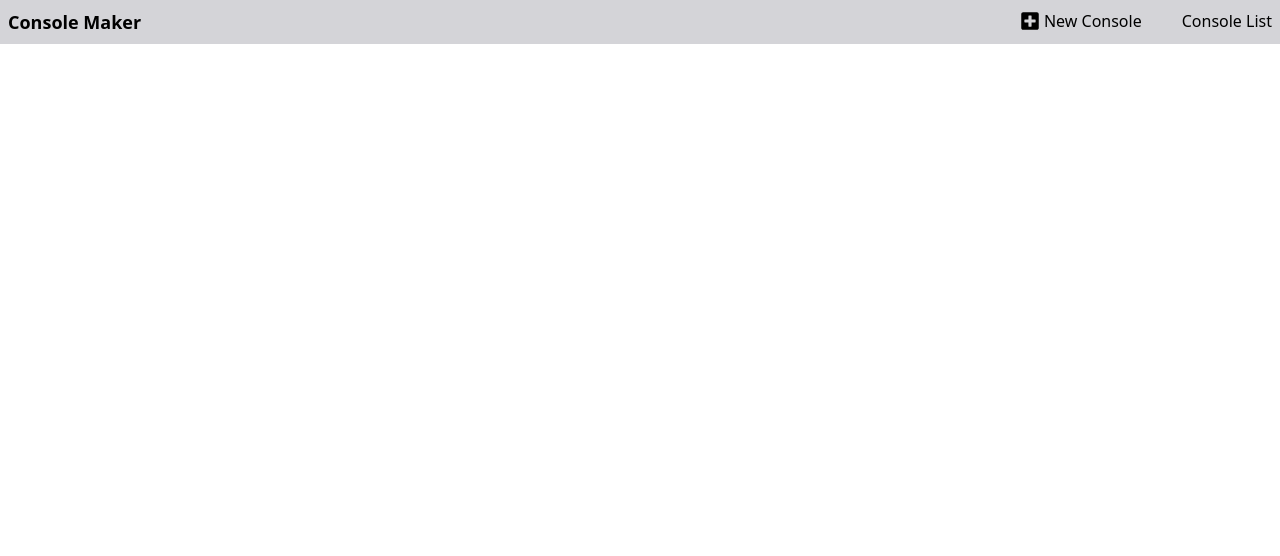
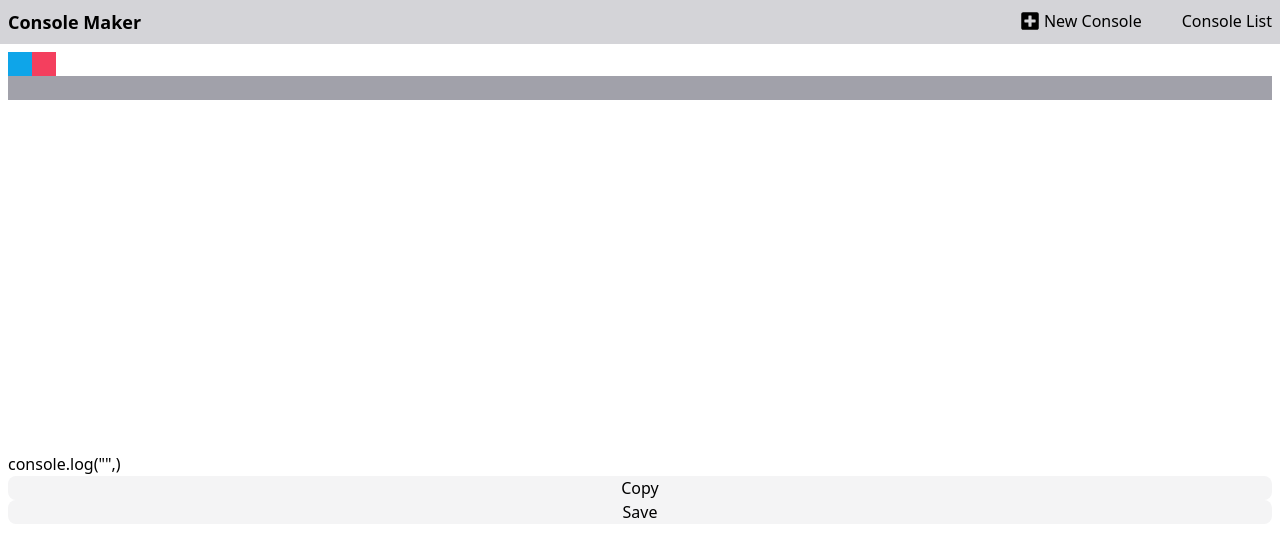
Before and after one commit to ppyom/consoler, a React (Create React App) app: page /edit/1 in a window 1280 px wide. Shown: the top 556 px of the page. Built offline with nearby package versions, Linux system fonts and the light colour scheme; some icons are missing.

Commit message:
EditConsole.tsx 페이지 추가

```diff
--- /dev/null
+++ b/src/pages/EditConsole.tsx
@@ -0,0 +1,14 @@
+import { useParams } from "react-router-dom";
+import PageLayout from "../components/layouts/PageLayout";
+import ConsoleEditor from "../components/ConsoleEditor/ConsoleEditor";
+
+const EditConsole = () => {
+	const { id } = useParams();
+	return (
+		<PageLayout>
+			<ConsoleEditor id={id} />
+		</PageLayout>
+	);
+}
+
+export default EditConsole;
--- a/src/routes.tsx
+++ b/src/routes.tsx
@@ -4,6 +4,7 @@ import { FaPlusSquare } from "react-icons/fa";
 import { FaList } from "react-icons/fa6";
 import Home from "./pages/Home";
 import NewConsole from "./pages/NewConsole";
+import EditConsole from "./pages/EditConsole";
 import IconText from "./components/IconText";
 
 type RouteType = { displayName?: string | ReactNode, showInMenu?: boolean };
@@ -27,7 +28,7 @@ const routes: (RouteObject & RouteType)[]  = [
 	{
 		id: 'Edit',
 		path: '/edit/:id',
-		element: <></>,
+		element: <EditConsole />,
 	},
 	{
 		id: 'List',
```
